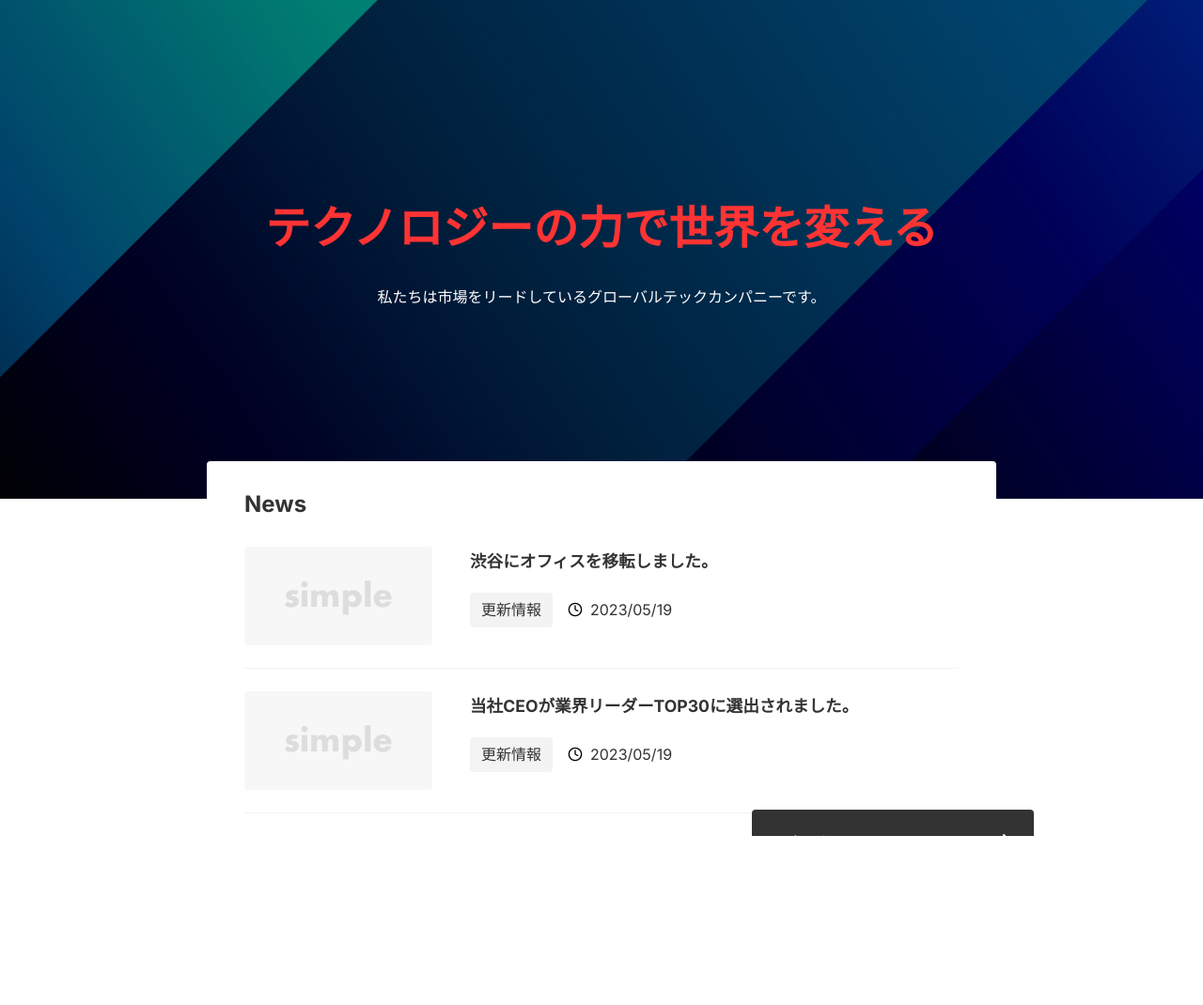
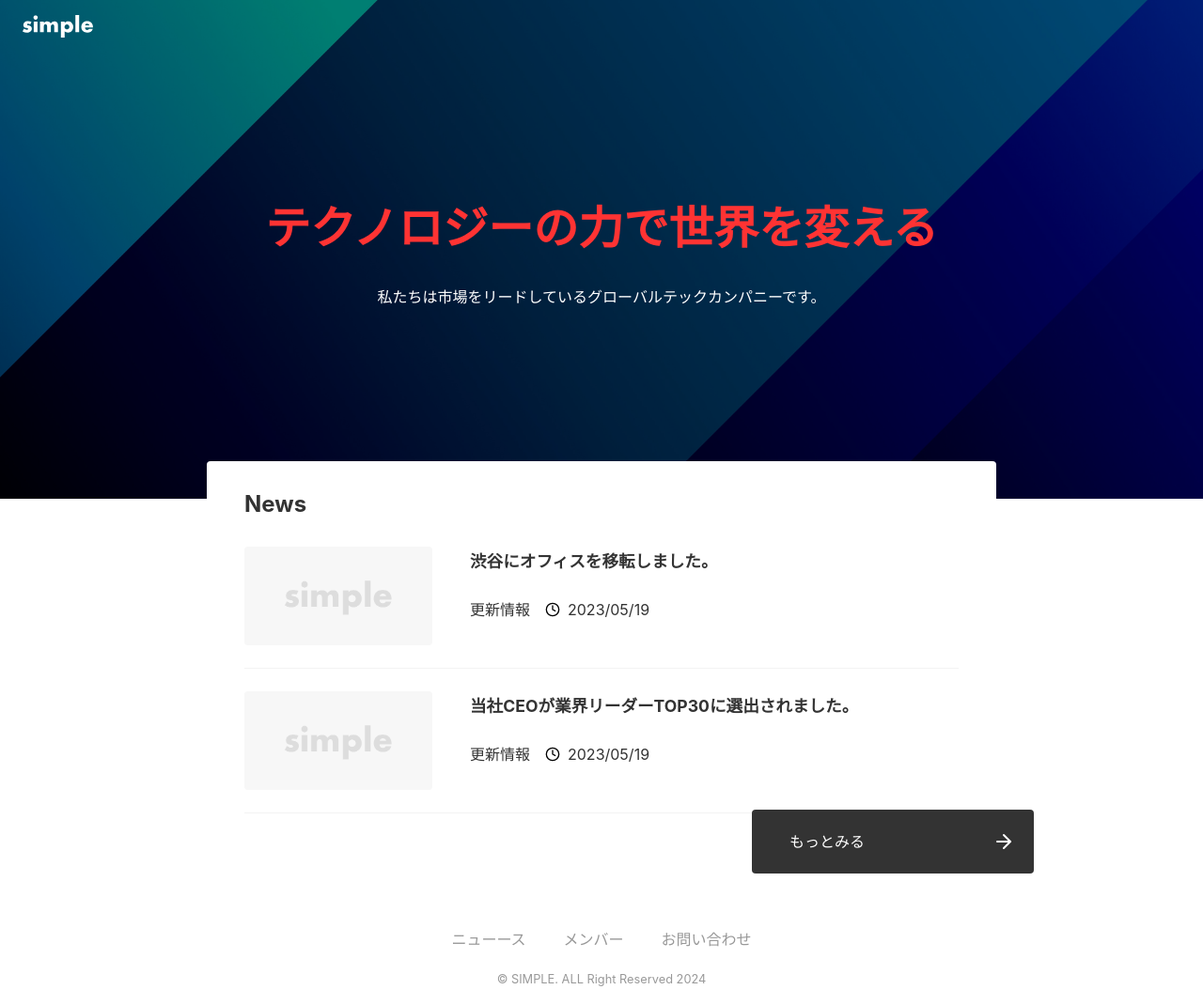
Before and after one commit to 18yoshitake/my-next-project, a Next.js app: page / in a window 1280 px wide. Shown: the whole page at 94% size. Before the commit the page ends 890 px from the top, so only its background shows below. Built offline with nearby package versions, Linux system fonts and the light colour scheme.

Commit message:
3章まで完了

```diff
--- /dev/null
+++ b/app/_components/Category/index.module.css
@@ -0,0 +1,7 @@
+.tag {
+  background-color: var(--color-bg-sub);
+  padding: 4px 12px;
+  border-radius: var(--border-radius);
+  white-space: nowrap;
+  font-size: 1rem;
+}
--- /dev/null
+++ b/app/_components/Category/index.tsx
@@ -0,0 +1,9 @@
+import type { Category } from "@/app/_libs/microcms";
+import styles from "./index.module.css";
+
+type Props = {
+  category: Category;
+};
+export default function Category({ category }: Props) {
+  return <span className="styles.tag">{category.name}</span>;
+}
--- /dev/null
+++ b/app/_components/Date/index.module.css
@@ -0,0 +1,7 @@
+.date {
+  display: flex;
+  align-items: center;
+  gap: 8px;
+  margin: 0.8rem 0;
+  font-size: 1rem;
+}
--- /dev/null
+++ b/app/_components/Date/index.tsx
@@ -0,0 +1,15 @@
+import Image from "next/image";
+import styles from "./index.module.css";
+
+type Props = {
+  date: string;
+};
+
+export default function Date({ date }: Props) {
+  return (
+    <span className={styles.date}>
+      <Image src="/clock.svg" alt="" width={16} height={16} loading="eager" />
+      {date}
+    </span>
+  );
+}
--- /dev/null
+++ b/app/_components/Footer/index.module.css
@@ -0,0 +1,26 @@
+.footer {
+  padding: 16px 24px;
+  text-align: center;
+  color: var(--color-text-sub);
+  font-size: 0.8rem;
+  margin-top: 80px;
+}
+.nav {
+  margin-bottom: 16px;
+}
+.items {
+  display: flex;
+  justify-content: center;
+  gap: 40px;
+  font-size: 1rem;
+  white-space: nowrap;
+}
+@media (max-width: 640px) {
+  .items {
+    flex-wrap: wrap;
+    gap: 8px 0;
+  }
+  .item {
+    width: 50%;
+  }
+}
--- /dev/null
+++ b/app/_components/Footer/index.tsx
@@ -0,0 +1,22 @@
+import styles from "./index.module.css";
+
+export default function Footer() {
+  return (
+    <footer className={styles.footer}>
+      <nav className={styles.nav}>
+        <ul className={styles.items}>
+          <li className={styles.item}>
+            <a href="/news">ニューース</a>
+          </li>
+          <li className={styles.item}>
+            <a href="/members">メンバー</a>
+          </li>
+          <li className={styles.item}>
+            <a href="/contact">お問い合わせ</a>
+          </li>
+        </ul>
+      </nav>
+      <p className={styles.cr}>© SIMPLE. ALL Right Reserved 2024</p>
+    </footer>
+  );
+}
--- /dev/null
+++ b/app/_components/Header/index.module.css
@@ -0,0 +1,24 @@
+.header {
+  position: absolute;
+  padding: 16px 24px 8px;
+  z-index: 1000;
+  display: flex;
+  align-items: center;
+  justify-content: space-between;
+  width: 100%;
+}
+
+.LogoLink {
+  display: flex;
+}
+
+.logo {
+  height: 24px;
+  width: auto;
+}
+
+@media (max-width: 640px) {
+  .header {
+    padding: 24px 16px 8px;
+  }
+}
--- /dev/null
+++ b/app/_components/Header/index.tsx
@@ -0,0 +1,19 @@
+import Image from "next/image";
+import styles from "./index.module.css";
+
+export default function Header() {
+  return (
+    <header className={styles.header}>
+      <a href="/" className={styles.logoLink}>
+        <Image
+          src="/logo.svg"
+          alt="SIMPLE"
+          className={styles.logo}
+          width={348}
+          height={133}
+          priority
+        />
+      </a>
+    </header>
+  );
+}
--- a/app/_components/NewsList/index.module.css
+++ b/app/_components/NewsList/index.module.css
@@ -27,22 +27,6 @@
   gap: 16px;
 }
 
-.tag {
-  background-color: var(--color-bg-sub);
-  padding: 4px 12px;
-  border-radius: var(--border-radius);
-  white-space: nowrap;
-  font-size: 1rem;
-}
-
-.date {
-  display: flex;
-  align-items: center;
-  gap: 8px;
-  margin: 0.8rem 0;
-  font-size: 1rem;
-}
-
 @media (max-width: 640px) {
   .link {
     display: block;
--- a/app/_components/NewsList/index.tsx
+++ b/app/_components/NewsList/index.tsx
@@ -1,6 +1,8 @@
 import Image from "next/image";
 
 import styles from "./index.module.css";
+import Category from "../Category";
+import Date from "../Date";
 import { News } from "@/app/_libs/microcms";
 
 type Props = {
@@ -26,17 +28,8 @@
             <dl className={styles.contents}>
               <dt className={styles.title}>{article.title}</dt>
               <dd className={styles.meta}>
-                <span className={styles.tag}>{article.category.name}</span>
-                <span className={styles.date}>
-                  <Image
-                    src="/clock.svg"
-                    alt=""
-                    width={16}
-                    height={16}
-                    priority
-                  />
-                  {article.publishedAt}
-                </span>
+                <Category category={article.category} />
+                <Date date={article.publishedAt ?? article.createdAt} />
               </dd>
             </dl>
           </div>
--- a/app/_libs/microcms.ts
+++ b/app/_libs/microcms.ts
@@ -1,3 +1,7 @@
+export type Category {
+  name: string;
+}
+
 export type News = {
   id: string;
   title: string;
--- a/app/layout.tsx
+++ b/app/layout.tsx
@@ -1,13 +1,6 @@
-import type { Metadata } from "next";
-import { Inter } from "next/font/google";
 import "./globals.css";
-
-const inter = Inter({ subsets: ["latin"] });
-
-export const metadata: Metadata = {
-  title: "Create Next App",
-  description: "Generated by create next app",
-};
+import Header from "./_components/Header";
+import Footer from "./_components/Footer";
 
 export default function RootLayout({
   children,
@@ -15,8 +8,12 @@
   children: React.ReactNode;
 }>) {
   return (
-    <html lang="en">
-      <body className={inter.className}>{children}</body>
+    <html lang="ja">
+      <body>
+        <Header />
+        {children}
+        <Footer />
+      </body>
     </html>
   );
 }
```
